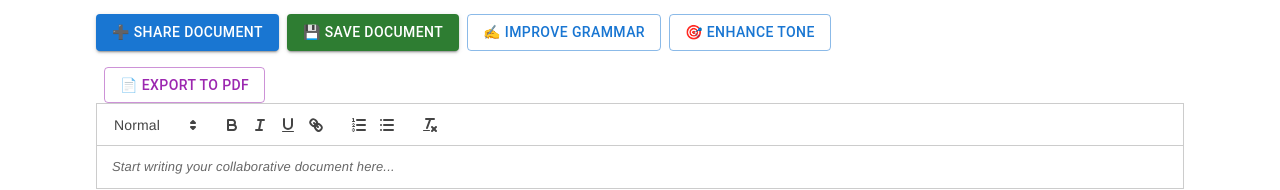
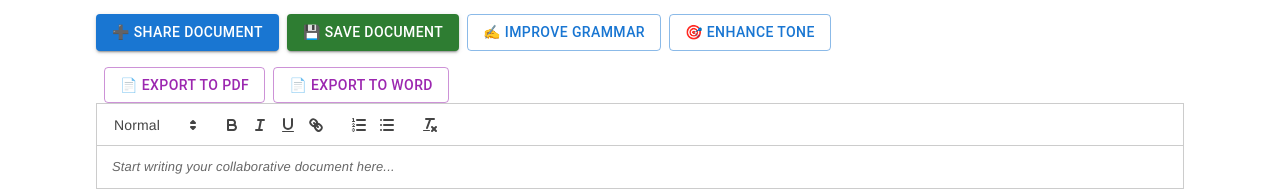
Before and after one commit to atiq296/CollabEditor, a React (Create React App) app in the folder client/frontend/: page /editor/1 in a window 1280 px wide. Shown: the part 138-328 px from the top of the page. Built offline with nearby package versions, Linux system fonts and the light colour scheme; no server answers; what handsontable would draw is missing.

Commit message:
changes committed

```diff
--- a/client/frontend/package.json
+++ b/client/frontend/package.json
@@ -11,6 +11,7 @@
     "@testing-library/jest-dom": "^6.6.3",
     "@testing-library/react": "^16.3.0",
     "@testing-library/user-event": "^13.5.0",
+    "docx": "^9.5.1",
     "file-saver": "^2.0.5",
     "handsontable": "^15.3.0",
     "html2pdf.js": "^0.10.3",
--- a/client/frontend/src/pages/EditorPage.js
+++ b/client/frontend/src/pages/EditorPage.js
@@ -3,6 +3,10 @@ import { useParams } from "react-router-dom";
 import { io } from "socket.io-client";
 import ReactQuill from "react-quill";
 import "react-quill/dist/quill.snow.css";
+import { saveAs } from "file-saver";
+import { Document, Packer, Paragraph, TextRun } from "docx";
+
+
 import {
   Button,
   Typography,
@@ -105,6 +109,30 @@ const handleExportToPDF = () => {
     html2pdf.default().from(element).save(`${title || "Document"}.pdf`);
   });
 };
+
+
+
+const handleExportToWord = async () => {
+  const plainText = quillRef.current?.getEditor().getText();
+  if (!plainText) return;
+
+  const doc = new Document({
+    sections: [
+      {
+        children: [
+          new Paragraph({
+            children: [new TextRun(plainText)],
+          }),
+        ],
+      },
+    ],
+  });
+
+  const blob = await Packer.toBlob(doc);
+  saveAs(blob, `${title || "Document"}.docx`);
+};
+
+
 
 
 
@@ -308,6 +336,17 @@ const handleExportToPDF = () => {
         </Button>
 
 
+
+        <Button
+          variant="outlined"
+          color="secondary"
+          sx={{ ml: 1 }}
+          onClick={handleExportToWord}
+        >
+          📄 Export to Word
+        </Button>
+
+
       <ReactQuill
         ref={quillRef}
         theme="snow"
```
Also changed, not shown: 1 other file (tests, documents, lock files or other folders).
